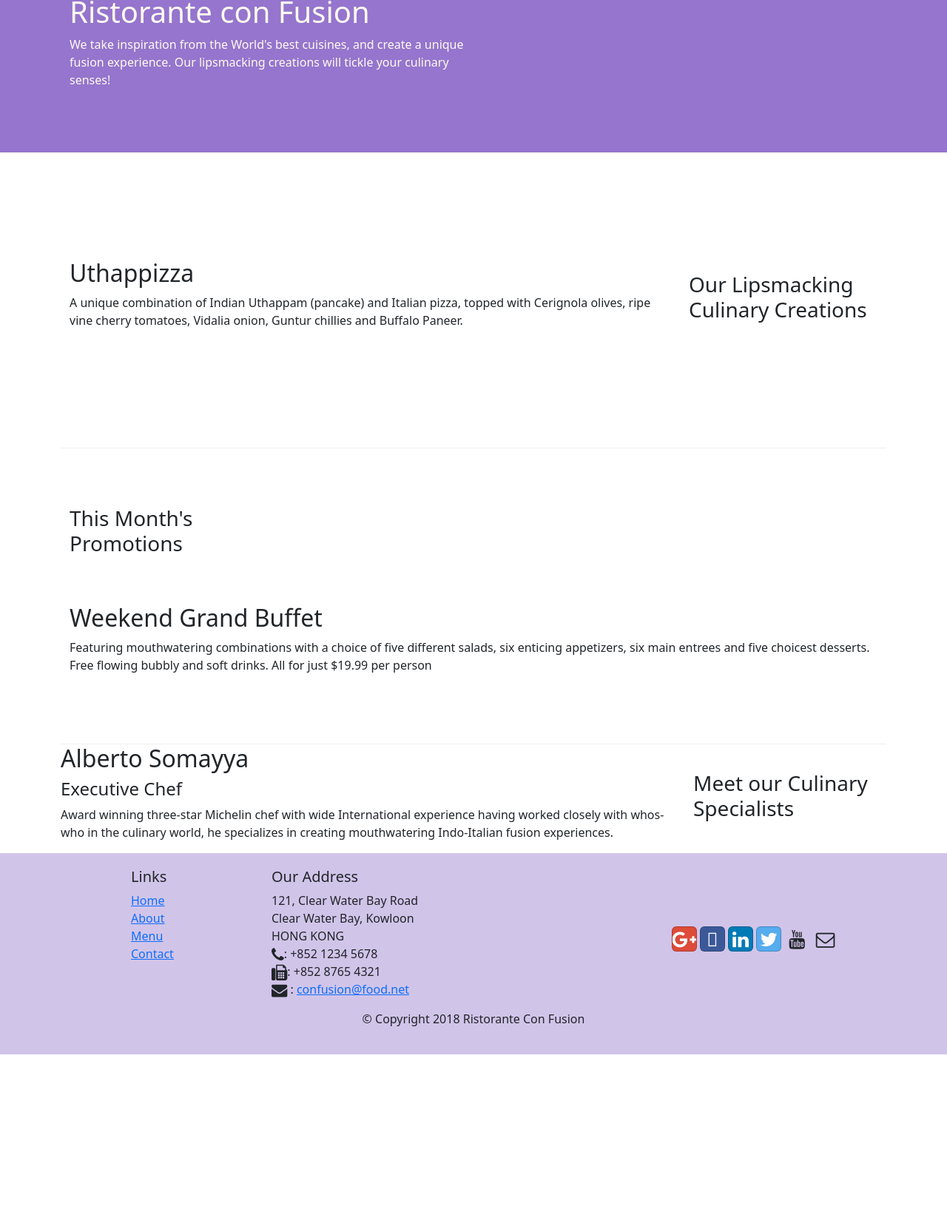
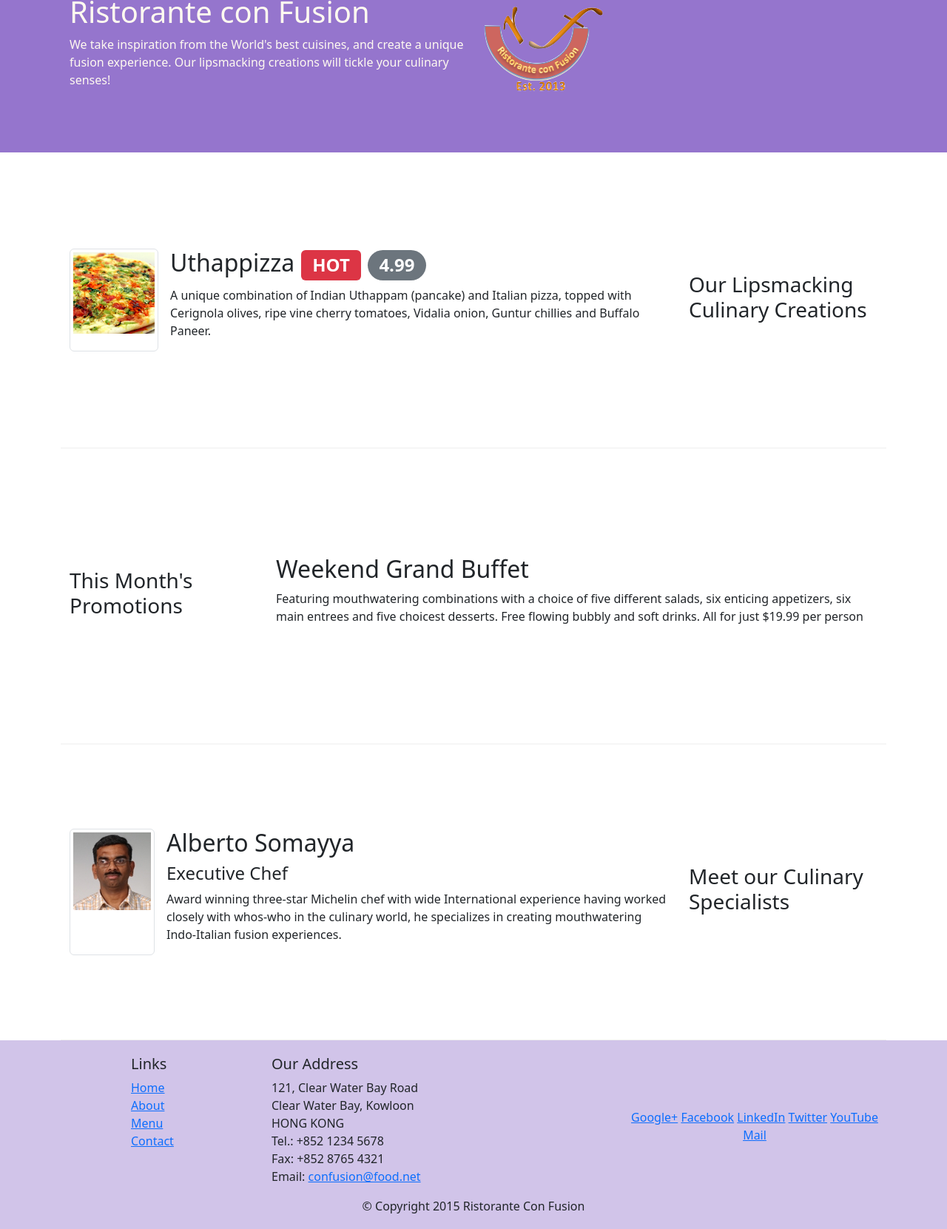
Before and after one commit to jahman07104/coursera_frontend, a website: page Bootstrap4/conFusion/index.html in a window 1280 px wide. Shown: the part 128-1789 px from the top of the page at 74% size. Before the commit the page ends 1553 px from the top, so only its background shows below. Drawn offline with nearby package versions, Linux system fonts and the light colour scheme.

Commit message:
alerting users

```diff
--- a/Bootstrap4/conFusion/index.html
+++ b/Bootstrap4/conFusion/index.html
@@ -1,27 +1,26 @@
 <!DOCTYPE html>
 <html lang="en">
-
 <head>
-
     <meta charset="utf-8">
     <meta name="viewport" content="width=device-width, initial-scale=1, shrink-to-fit=no">
     <meta http-equiv="x-ua-compatible" content="ie=edge">
-
-     <!-- Bootstrap CSS -->
     <link rel="stylesheet" href="node_modules/bootstrap/dist/css/bootstrap.min.css">
     <link rel="stylesheet" href="node_modules/font-awesome/css/font-awesome.min.css">
     <link rel="stylesheet" href="node_modules/bootstrap-social/bootstrap-social.css">
+
     <link rel="stylesheet" href="css/styles.css">
     <title>Ristorante Con Fusion</title>
 </head>
 
+
 <body>
+
     <nav class="navbar nav-dark navbar-expand-sm fixed-top">
         <div class="container">
             <button class="navbar-toggler" type="button" data-bs-toggle="collapse" data-bs-target="#Navbar">
                 <span class="navbar-toggler-icon"></span>
             </button>
-            <a class="navbar-brand mr-AUTO" href="#">Ristorante Con Fusion</a>
+            <a class="navbar-brand mr-auto" href="#"><img src="img/logo.png" height="30"  width="41" alt=""></a>
             <div class="collapse navbar-collapse" id="Navbar">
                 <ul class="navbar-nav mr-auto">
                     <li class="nav-item active"><a class="nav-link"  href="#"> <span class="fa fa-home fa-lg"></span> Home</a></li>
@@ -36,11 +35,12 @@
     <header class="jumbotron">
         <div class="container">
             <div class="row row-header">
-                <div class=" col-12 col-sm-6">
+                <div class="col-12 col-sm-6">
                     <h1>Ristorante con Fusion</h1>
                     <p>We take inspiration from the World's best cuisines, and create a unique fusion experience. Our lipsmacking creations will tickle your culinary senses!</p>
                 </div>
-                <div class="col-12 col-sm">
+                <div class="col-12 col-sm align-self-center">
+                    <img src="img/logo.png"  class="img-fluid" alt="logo">
                 </div>
             </div>
         </div>
@@ -48,34 +48,57 @@
 
     <div class="container">
         <div class="row row-content align-items-center">
-            <div class="col-12 col-sm-4 order-sm-last col-md-3">
+            <div class="col-sm-4 col-md-3 order-2">
                 <h3>Our Lipsmacking Culinary Creations</h3>
             </div>
-            <div class="col col-sm order-sm-first col-md">
-                <h2>Uthappizza</h2>
-                <p>A unique combination of Indian Uthappam (pancake) and Italian pizza, topped with Cerignola olives, ripe vine cherry tomatoes, Vidalia onion, Guntur chillies and Buffalo Paneer.</p>
+            <div class="col-sm col-md order-1 ">
+                <div class="d-flex">
+                    <div class="flex-shrink-0 img-thumbnail">
+                        <img src="img/uthappizza.png" alt="uthappizza">
+                    </div>
+                    <div class="media-body " >
+                        <h2 class="mt-0 ms-3 ">Uthappizza <span class="badge bg-danger"> HOT</span> <span class="badge rounded-pill bg-secondary">4.99</span></h2>
+                    <p class="ms-3 d-none d-sm-block">A unique combination of Indian Uthappam (pancake) and Italian pizza, topped with Cerignola olives, ripe vine cherry tomatoes, Vidalia onion, Guntur chillies and Buffalo Paneer.</p>
+
+                    </div>
+
+                </div>
+
             </div>
         </div>
 
 
         <div class="row row-content align-items-center">
-            <div class="col-12 col-sm-4 col-md-3">
+            <div class="col-sm-4 col-md-3">
                 <h3>This Month's Promotions</h3>
-            </div class="col col-sm col-md">
-            <div>
+            </div>
+            <div class="col-sm col-md">
                 <h2>Weekend Grand Buffet</h2>
-                <p>Featuring mouthwatering combinations with a choice of five different salads, six enticing appetizers, six main entrees and five choicest desserts. Free flowing bubbly and soft drinks. All for just $19.99 per person </p>
+                <p class=" d-none d-sm-block">Featuring mouthwatering combinations with a choice of five different salads, six enticing appetizers, six main entrees and five choicest desserts. Free flowing bubbly and soft drinks. All for just $19.99 per person </p>
             </div>
         </div>
 
-        <div class="row row -content align-items-center">
-            <div class=" col-12 col-sm-4 order-sm-last col-md-3">
+        <div class="row row-content align-items-center">
+            <div class="col-sm-4 col-md-3 order-2">
                 <h3>Meet our Culinary Specialists</h3>
             </div>
-            <div class="col col-sm order-sm-first col-md">
-                <h2>Alberto Somayya</h2>
-                <h4>Executive Chef</h4>
-                <p>Award winning three-star Michelin chef with wide International experience having worked closely with whos-who in the culinary world, he specializes in creating mouthwatering Indo-Italian fusion experiences. </p>
+            <div class="col-sm col-md order-1 ">
+                <div class="d-flex">
+                    <div class="flex-shrink-0 img-thumbnail">
+                        <img src="img/alberto.png" alt="alberto">
+                    </div>
+                    <div class="media-body " >
+                        <h2 class="mt-0 ms-3">Alberto Somayya</h2>
+                        <h4 class="mt-0 ms-3" >Executive Chef</h4>
+                        <p class="mt-0 ms-3"> Award winning three-star Michelin chef with wide
+                            International experience having worked closely with
+                            whos-who in the culinary world, he specializes in
+                            creating mouthwatering Indo-Italian fusion experiences.
+                        </p>
+                    </div>
+
+                </div>
+
             </div>
         </div>
     </div>
@@ -83,47 +106,49 @@
     <footer class="footer">
         <div class="container">
             <div class="row">
-                <div class="col-4 offset-1 col-sm-2">
+                <div class="col-5 offset-1 col-sm-2">
                     <h5>Links</h5>
                     <ul class="list-unstyled">
                         <li><a href="#">Home</a></li>
-                        <li><a href="./aboutus.html">About</a></li>
+                        <li><a href="#">About</a></li>
                         <li><a href="#">Menu</a></li>
-                        <li><a href="./contactus.html">Contact</a></li>
+                        <li><a href="#">Contact</a></li>
                     </ul>
                 </div>
-                <div  class="col-7 col-sm-5">
+                <div class="col-6 col-sm-5">
                     <h5>Our Address</h5>
                     <address>
 		              121, Clear Water Bay Road<br>
 		              Clear Water Bay, Kowloon<br>
 		              HONG KONG<br>
-		              <i class="fa fa-phone fa-lg"></i>: +852 1234 5678<br>
-		              <i class="fa fa-fax fa-lg"></i>: +852 8765 4321<br>
-		              <i class="fa fa-envelope fa-lg"></i> : <a href="mailto:confusion@food.net">confusion@food.net</a>
+		              Tel.: +852 1234 5678<br>
+		              Fax: +852 8765 4321<br>
+		              Email: <a href="mailto:confusion@food.net">confusion@food.net</a>
 		           </address>
                 </div>
-                <div class="col-12 col-sm-4 align-self-center">
-                    <div class="text-center">
-                        <a class="btn btn-social-icon btn-google" href="http://google.com/+"> <i class="fa fa-google-plus fa-lg"></i></a>
-                        <a class="btn btn-social-icon btn-facebook" href="http://www.facebook.com/profile.php?id="><i class="fab fa-facebook fa-lg"></i></a>
-                        <a class="btn btn-social-icon btn-linkedin" href="http://www.linkedin.com/in/"><i class="fa fa-linkedin fa-lg"></i></a>
-                        <a class="btn btn-social-icon btn-twitter" href="http://twitter.com/"><i class="fa fa-twitter fa-lg"></i></a>
-                        <a class="btn btn-social-icon btn-youtube" href="http://youtube.com/"><i class="fa fa-youtube fa-lg"></i></a>
-                        <a class="btn btn-social-icon" href="mailto:"><i class="fa fa-envelope-o fa-lg"></i></a></a>
+                <div class="col col-sm-4 align-self-center">
+                    <div style="text-align:center">
+                        <a href="http://google.com/+">Google+</a>
+                        <a href="http://www.facebook.com/profile.php?id=">Facebook</a>
+                        <a href="http://www.linkedin.com/in/">LinkedIn</a>
+                        <a href="http://twitter.com/">Twitter</a>
+                        <a href="http://youtube.com/">YouTube</a>
+                        <a href="mailto:">Mail</a>
                     </div>
                 </div>
-           </div >
+           </div>
            <div class="row justify-content-center">
                 <div class="col-auto">
-                    <p>© Copyright 2018 Ristorante Con Fusion</p>
+                    <p>© Copyright 2015 Ristorante Con Fusion</p>
                 </div>
            </div>
         </div>
     </footer>
-      <!-- jQuery first, then Popper.js, then Bootstrap JS. -->
+
+    <!-- jQuery first, then Tether, then Bootstrap JS. -->
+    <!-- Bootsrap beta 4 replaced Tether with Popper -->
+    <script src="node_modules/jquery/dist/jquery.min.js"></script>
     <script src="node_modules/popper.js/dist/umd/popper.min.js"></script>
-      <script src="node_modules/jquery/dist/jquery.slim.min.js"></script>
     <script src="node_modules/bootstrap/dist/js/bootstrap.min.js"></script>
 
 </body>
```
Also changed, not shown: Bootstrap4/conFusion/aboutus.html (+11 -7 lines), Bootstrap4/conFusion/contactus.html (+3 -2 lines), Bootstrap4/conFusion/img/alberto.png (added), Bootstrap4/conFusion/img/buffet.png (added), Bootstrap4/conFusion/img/logo.png (added), Bootstrap4/conFusion/img/uthappizza.png (added), 1 other file. Lines whose indentation alone changed are shown as unchanged.
